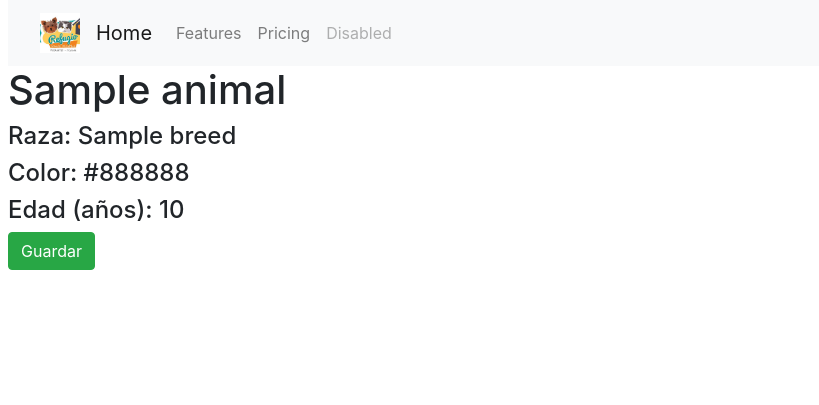
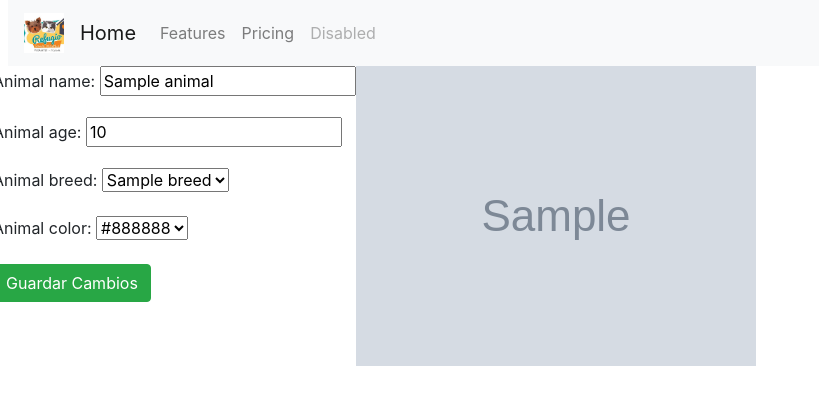
Before and after one commit to programadorsurgas/laboref, a Django app: page /animal/edit/1/ in a window 1280 px wide. Shown: the top 405 px of the page, without its empty margins (0-819 px from the left). Run offline with Django 3.2, Linux system fonts and the light colour scheme; tables that the repository leaves empty hold one stand-in row (values such as "Sample post"); grey boxes marked "Sample" are stand-in pictures; some libraries are stand-ins or nearby versions.

Commit message:
Se agrega columna imagen al modelo de animal para cargar la foto de este.

```diff
--- a/laboref/apps/animal/forms.py
+++ b/laboref/apps/animal/forms.py
@@ -3,7 +3,13 @@
 from .models import Animal
 
 
-class EditAnimalForm(forms.Form):
+class EditAnimalForm(forms.ModelForm):
     class Meta:
         model = Animal
-        fields = '__all__'
+        fields = ('animal_name', "animal_age", "animal_breed", "animal_color")
+
+
+class NewAnimalForm(forms.ModelForm):
+    class Meta:
+        model = Animal
+        fields = ('' 'animal_name', "animal_age", "animal_breed", "animal_color")
--- a/laboref/apps/animal/models.py
+++ b/laboref/apps/animal/models.py
@@ -36,6 +36,7 @@
     animal_breed = models.ForeignKey(Breed, on_delete=models.DO_NOTHING)
     animal_color = models.ForeignKey(AnimalColor, on_delete=models.DO_NOTHING)
     animal_age = models.IntegerField()
+    animal_image = models.ImageField(upload_to='animal/', default='media/None/no-img.jpg')
 
     def __str__(self):
         return self.animal_name
--- a/laboref/apps/animal/urls.py
+++ b/laboref/apps/animal/urls.py
@@ -5,5 +5,6 @@
 urlpatterns = [
 	path('', views.index, name='index'),
 	path('<int:animal_id>/', views.detail_animal_view, name="detail_animal"),
-	path('edit/<int:animal_id>/', views.edit_animal_view, name="edit_animal")
+	path('edit/<int:animal_id>/', views.edit_animal_view, name="edit_animal"),
+	path('new/', views.new_animal_view, name="new_animal"),
 ]
--- a/laboref/apps/animal/views.py
+++ b/laboref/apps/animal/views.py
@@ -1,7 +1,7 @@
 from django.http import HttpResponse
 from django.template import loader, RequestContext
-from django.shortcuts import render, get_object_or_404
-from .forms import EditAnimalForm
+from django.shortcuts import render, get_object_or_404, redirect
+from .forms import EditAnimalForm, NewAnimalForm
 from .models import Animal
 
 
@@ -21,9 +21,23 @@
 
 def edit_animal_view(request, animal_id):
     animal = Animal.objects.get(id=animal_id)
-    if request.method == "GET":
-        form = EditAnimalForm(initial={
-            'animal_name': animal.animal_name
-        })
-        ctx = {'form': form, 'animal': animal}
-    return render(request, "animal/edit.html", {'animal': animal})
+    form = EditAnimalForm(initial={
+        'animal_name': animal.animal_name,
+        'animal_breed': animal.animal_breed,
+        'animal_color': animal.animal_color,
+        'animal_age': animal.animal_age
+    })
+    context = {'form': form, 'animal':animal}
+    return render(request, "animal/edit.html", context)
+
+
+def new_animal_view(request):
+    if request.method == "POST":
+        form = NewAnimalForm(request.POST)
+        if form.is_valid():
+            post = form.save(commit=False)
+            post.save()
+            return redirect('index')
+    else:
+        form = NewAnimalForm()
+    return render(request, "animal/edit.html", {'form': form})
--- a/laboref/templates/animal/edit.html
+++ b/laboref/templates/animal/edit.html
@@ -1,16 +1,22 @@
 {%extends 'base/base.html'%}
 
 {% block content %}
-<h1> {{ animal.animal_name }} </h1>
-<h4> Raza: {{ animal.animal_breed }} </h4>
-<h4> Color: {{ animal.animal_color }} </h4>
-<h4> Edad (años): {{ animal.animal_age }} </h4>
-
+<div class="row">
+    <div class="span6">
+        <form action="" method="post" class="post-form" enctype="multipart/form-data">
+            {% csrf_token %}
+            {{ form.as_p }}
+            <input class="btn btn-success" type="submit" value="Guardar Cambios">
+        </form>
+    </div>
+    <div class="span6">
+        <img src="/{{animal.animal_image}}">
+    </div>
+</div>
 <!--
  {%if user.is_authenticated %}
     <td> <a class=btn href="/edit/animal/{{animal.id}}"> <i class="icon-pencil"></i> Editar </a> </td>
  {% endif %}
  -->
 
-<button class="btn btn-success"> Guardar </button>
 {% endblock %}
--- a/laboref/templates/animal/index.html
+++ b/laboref/templates/animal/index.html
@@ -9,6 +9,9 @@
     {% endfor %}
 </ul>
 
+<li> <a class="btn btn-success" href="/animal/new/">Nuevo Registro </a> </li>
+
+
 {% else %}
 
 <p>No animal are available.</p>
--- a/laboref/templates/base/base.html
+++ b/laboref/templates/base/base.html
@@ -19,9 +19,7 @@
     <div class="px-2">
       {% block navar %}
         <nav class="navbar navbar-expand-lg navbar-light bg-light">
-            <a class="navbar-brand" href="#">
               <a class="navbar-brand" href="/animal/"> <img src="{% static 'animal/index.jpeg' %}" width="40" height="40" alt="my image"> </a>
-          </a>
           <a class="navbar-brand" href="/animal/"> Home </a>
           <button class="navbar-toggler" type="button" data-toggle="collapse" data-target="#navbarNav" aria-controls="navbarNav" aria-expanded="false" aria-label="Toggle navigation">
             <span class="navbar-toggler-icon"></span>
```
Also changed, not shown: laboref/apps/animal/migrations/0002_animal_animal_image.py (added), laboref/apps/animal/migrations/0003_auto_20200531_0242.py (added), laboref/apps/animal/migrations/0004_auto_20200531_0243.py (added), laboref/apps/animal/migrations/0005_auto_20200531_0248.py (added), laboref/laboref/settings.py (line endings or trailing spaces), laboref/media/None/no-img.jpg (added), laboref/media/animal/cat.jpeg (added), laboref/media/animal/dog.jpeg (added).
